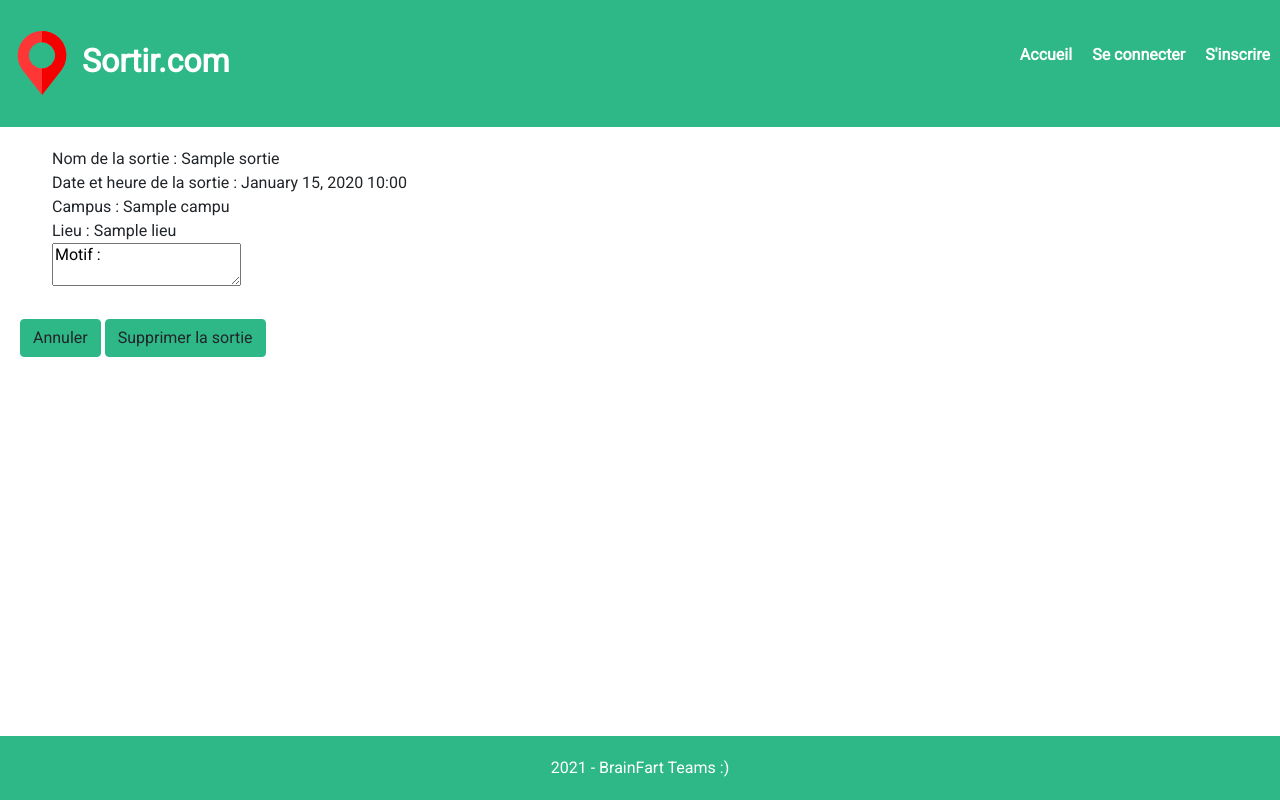
After one commit to mojinet/sortir.com, a Symfony app: template templates/sortie/remove.html.twig in a window 1280 px wide. The commit adds this page. Run offline with Twig, Linux system fonts and the light colour scheme; the template is opened without the code that fills it: most values are stand-ins (such as "Sample title", 1, 10 or a date in 2020); some libraries are stand-ins or nearby versions.

Commit message:
add edit and remove function create.html.twig renamed event.html.twig

```diff
--- a/templates/sortie/details.html.twig
+++ b/templates/sortie/details.html.twig
@@ -19,6 +19,10 @@
             <li>Longitude : {{ sortie.lieu.longitude }}</li>
         </ul>
     </div>
+    {% if sortie.organisateur.id == app.user.id %}
+        <a href="{{ path('sortie_remove', {'id': sortie.id}) }}"><button type="submit" class="btn">Supprimer la sortie</button></a>
+        <a href="{{ path('sortie_edit', {'id': sortie.id}) }}"><button type="submit" class="btn">Modifier</button></a>
+    {% endif %}
 
     <table class="table table-sm">
         <thead>
--- /dev/null
+++ b/templates/sortie/remove.html.twig
@@ -0,0 +1,22 @@
+{% extends 'base.html.twig' %}
+
+{% block title %}
+
+{% endblock %}
+
+{% block body %}
+
+    <div>
+        <ul>
+            <li>Nom de la sortie : {{ sortie.nom }}</li>
+            <li>Date et heure de la sortie : {{ sortie.dateHeureDebut | date }}</li>
+            <li>Campus : {{ sortie.campus.nom }}</li>
+            <li>Lieu : {{ sortie.lieu.nom }}</li>
+            <li><textarea id="story" name="motif">Motif :</textarea></li>
+        </ul>
+    </div>
+
+    <a href="{{ path('main_home') }}"><button class="btn">Annuler</button></a>
+    <a href="{{ path('main_home') }}"><button type="submit" class="btn">Supprimer la sortie</button></a>
+
+{% endblock %}
```
Also changed, not shown: src/Controller/SortieController.php (+30 -7 lines), templates/sortie/event.html.twig (renamed from templates/sortie/create.html.twig, +11 -2 lines).
